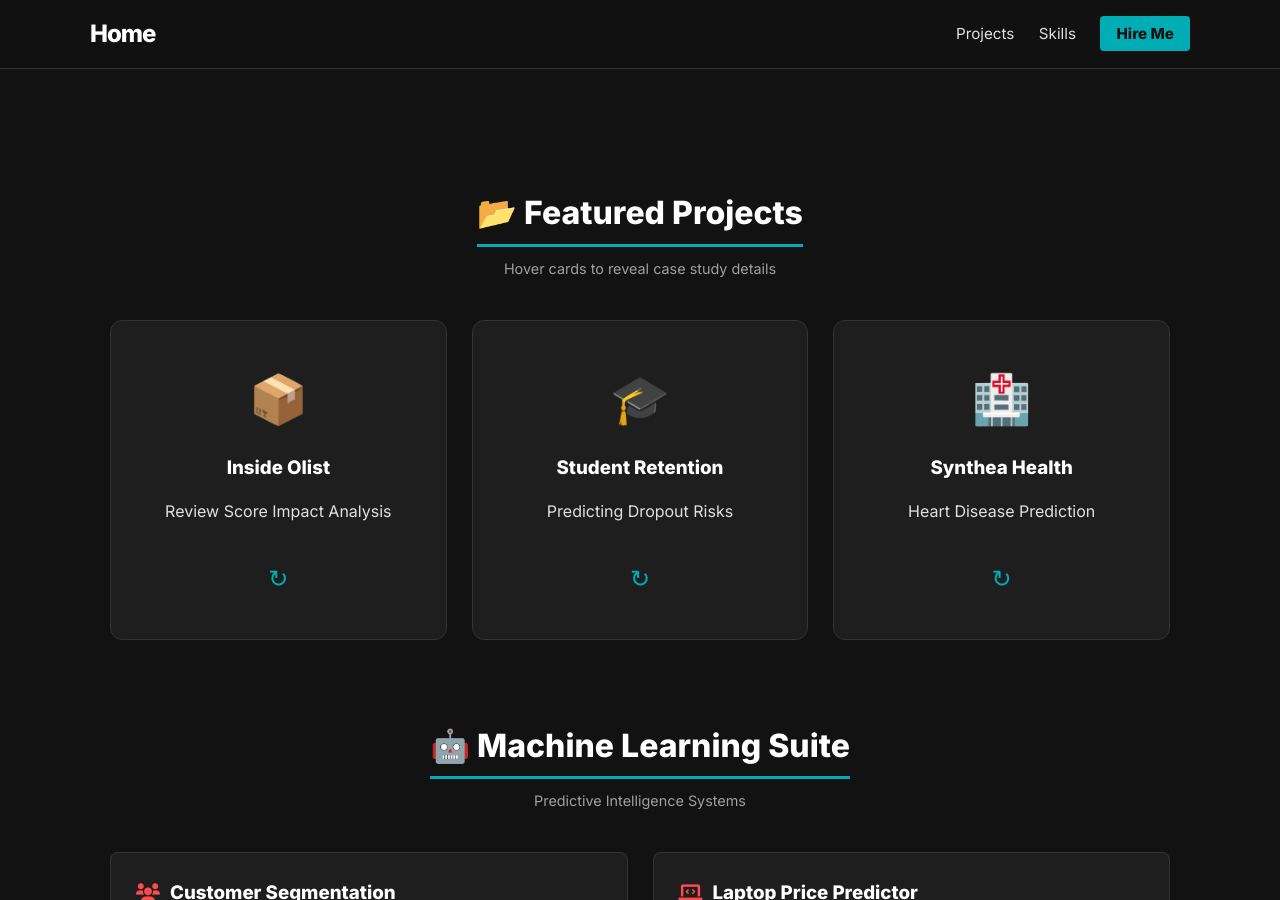
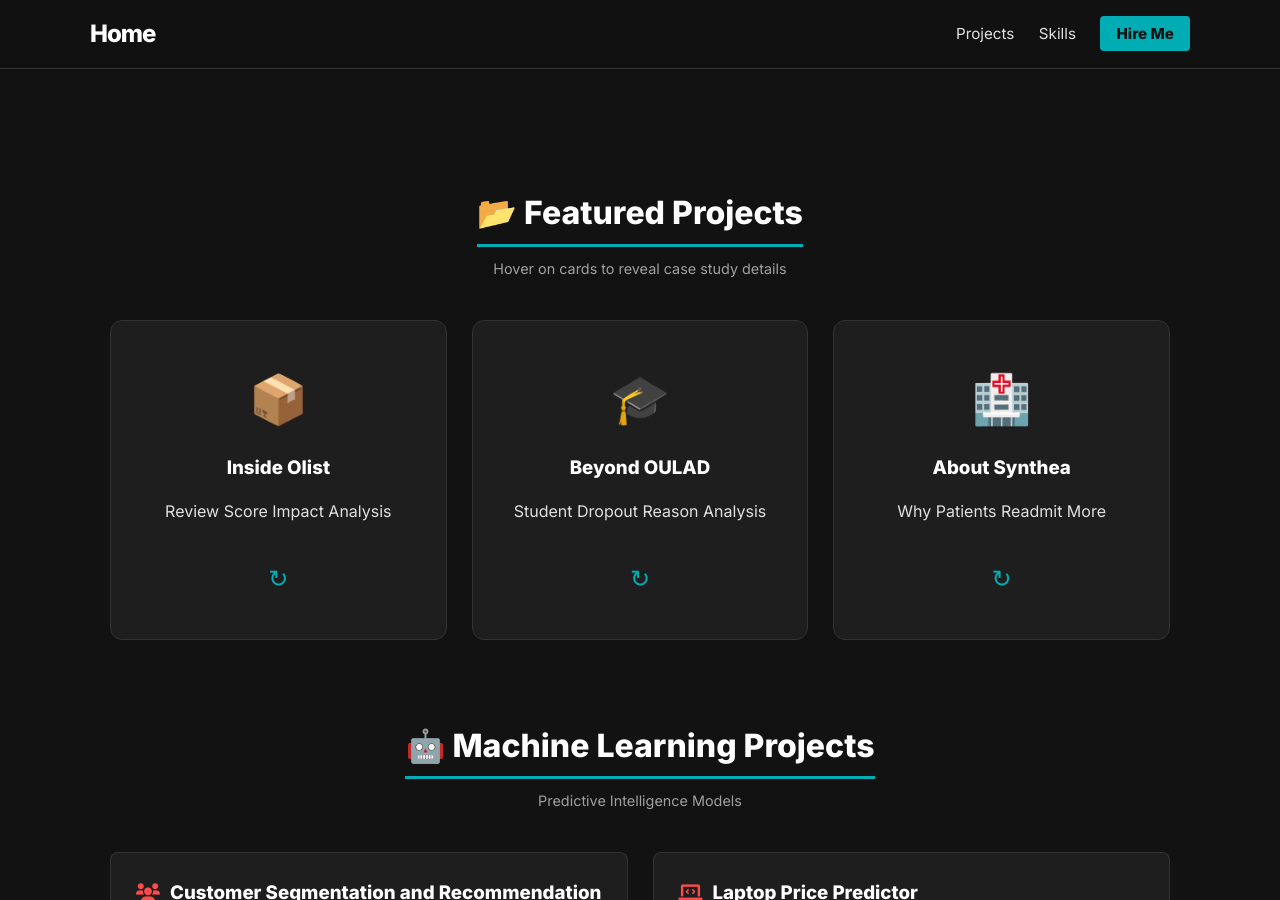
Before and after one commit to IamRaNo/iamrano.github.io, a Jekyll site: the page built from index.md, in a window 1280 px wide and 900 px high, scrolled down 772 px. Built offline with Jekyll 4.4.1, drawn with Linux system fonts in a browser that asks for light colours; some of the changed text lies outside the part shown.

Commit message:
Update personal introduction and project descriptions

```diff
--- a/index.md
+++ b/index.md
@@ -6,11 +6,10 @@
 <div class="hero-section">
   <div class="hero-content">
     <h1>Hi, I'm <span class="text-highlight">Ranojoy</span></h1>
-    <h3>I Turn Data Into <span class="text-accent">Decisions</span></h3>
+    <h3>I am Into <span class="text-accent">Data Analytics</span></h3>
     <p>Aspiring Data Analyst specializing in ML, Predictive Modeling, and Visualization. Eager to solve real-world problems.</p>
-
     <div class="hero-actions">
-      <a href="#projects" class="btn-primary">View Work <i class="fas fa-arrow-down"></i></a>
+      <a href="#projects" class="btn-primary">View Projects<i class="fas fa-arrow-down"></i></a>
       <div class="social-icons">
         <a href="{{ site.linkedin }}"><i class="fab fa-linkedin"></i></a>
         <a href="{{ site.github_handle }}"><i class="fab fa-github"></i></a>
@@ -27,7 +26,7 @@
 
 <div id="projects" class="section-header">
   <h2>📂 Featured Projects</h2>
-  <p>Hover cards to reveal case study details</p>
+  <p>Hover on cards to reveal case study details</p>
 </div>
 
 <div class="grid-wrapper col-3">
@@ -41,12 +40,12 @@
         <span style="color: var(--accent); font-size: 1.5rem; margin-top: 20px;">↻</span>
       </div>
       <div class="flip-back">
-        <h3>Results</h3>
-        <p>Found that delivery speed impacts score 3x more than punctuality.</p>
+        <h3>Description</h3>
+        <p>Analyzed 100k+ orders using MySQL and Python to identify poor rating drivers</p>
         <div class="tags">
-          <span>Python</span><span>Seaborn</span>
+          <span>Python</span><span>Seaborn</span><span>Stats</span>
         </div>
-        <a href="{{ site.github_handle }}" class="btn-small">View GitHub</a>
+        <a href="https://github.com/IamRaNo/data-analytics-projects/tree/main/inside_olist_review_analysis" class="btn-small">View GitHub</a>
       </div>
     </div>
   </div>
@@ -55,17 +54,17 @@
     <div class="flip-inner">
       <div class="flip-front">
         <div class="icon-box">🎓</div>
-        <h3>Student Retention</h3>
-        <p>Predicting Dropout Risks</p>
+        <h3>Beyond OULAD</h3>
+        <p>Student Dropout Reason Analysis</p>
         <span style="color: var(--accent); font-size: 1.5rem; margin-top: 20px;">↻</span>
       </div>
       <div class="flip-back">
-        <h3>Results</h3>
-        <p>Identified 'Day 14 Interaction' as the key retention indicator.</p>
+        <h3>Description</h3>
+        <p> Analyzed 30k+ student interactions using MySQL and Python to identify dropout causes</p>
         <div class="tags">
-          <span>Random Forest</span><span>Scikit</span>
+          <span>Python</span><span>MySQL</span><span>Stats</span>
         </div>
-        <a href="{{ site.github_handle }}" class="btn-small">View GitHub</a>
+        <a href="https://github.com/IamRaNo/data-analytics-projects/tree/main/beyond_oulad_student_dropout" class="btn-small">View GitHub</a>
       </div>
     </div>
   </div>
@@ -74,17 +73,17 @@
     <div class="flip-inner">
       <div class="flip-front">
         <div class="icon-box">🏥</div>
-        <h3>Synthea Health</h3>
-        <p>Heart Disease Prediction</p>
+        <h3>About Synthea</h3>
+        <p>Why Patients Readmit More</p>
         <span style="color: var(--accent); font-size: 1.5rem; margin-top: 20px;">↻</span>
       </div>
       <div class="flip-back">
-        <h3>Results</h3>
-        <p>Modeled combined risk factors for early detection strategies.</p>
+        <h3>Description</h3>
+        <p>Combined 60k+ patient records across multiple tables to find readmission patterns</p>
         <div class="tags">
-          <span>Healthcare Analytics</span>
+          <span>Python</span><span>MySQL</span><span>Stats</span>
         </div>
-        <a href="{{ site.github_handle }}" class="btn-small">View GitHub</a>
+        <a href="https://github.com/IamRaNo/data-analytics-projects/tree/main/about_synthea_patient_readmission" class="btn-small">View GitHub</a>
       </div>
     </div>
   </div>
@@ -92,8 +91,8 @@
 </div>
 
 <div class="section-header">
-  <h2>🤖 Machine Learning Suite</h2>
-  <p>Predictive Intelligence Systems</p>
+  <h2>🤖 Machine Learning Projects</h2>
+  <p>Predictive Intelligence Models</p>
 </div>
 
 <div class="grid-wrapper col-2">
@@ -101,12 +100,11 @@
   <div class="tech-card">
     <div class="tech-header">
       <i class="fas fa-users"></i>
-      <h3>Customer Segmentation</h3>
+      <h3>Customer Segmentation and Recommendation</h3>
     </div>
     <div class="tech-body">
-      <p><strong>Goal:</strong> Group customers by purchasing behavior.</p>
-      <p><strong>Tech:</strong> K-Means & Collaborative Filtering.</p>
-      <p><strong>Impact:</strong> 25% boost in cross-selling.</p>
+      <p><strong>Goal:</strong> Group customers by purchasing behavior and demographics.</p>
+      <p><strong>Tech:</strong> K-Means Clustering</p>
     </div>
   </div>
 
@@ -117,20 +115,18 @@
     </div>
     <div class="tech-body">
       <p><strong>Goal:</strong> Estimate market value from specs.</p>
-      <p><strong>Tech:</strong> Regression & Web Scraping.</p>
-      <p><strong>Impact:</strong> 95% pricing accuracy.</p>
+      <p><strong>Tech:</strong> Regression</p>
     </div>
   </div>
 
   <div class="tech-card">
     <div class="tech-header">
       <i class="fas fa-heartbeat"></i>
-      <h3>Heart Disease Risk</h3>
+      <h3>Heart Disease Prediction</h3>
     </div>
     <div class="tech-body">
       <p><strong>Goal:</strong> Early detection using vitals.</p>
-      <p><strong>Tech:</strong> Logistic Regression.</p>
-      <p><strong>Impact:</strong> Reduced false negatives.</p>
+      <p><strong>Tech:</strong> Random Forest</p>
     </div>
   </div>
 
@@ -156,20 +151,20 @@
 
   <div class="ticket-card">
     <span class="ticket-icon">🏏</span>
-    <h3>Next Gen Cricket</h3>
-    <p style="font-size: 0.9em; color: #888;">Talent prediction using statistical modeling.</p>
+    <h3>Next Gen Cricketer</h3>
+    <p style="font-size: 0.9em; color: #888;">Talent prediction using statistical modeling</p>
   </div>
 
   <div class="ticket-card">
     <span class="ticket-icon">✈️</span>
     <h3>Wander Mate</h3>
-    <p style="font-size: 0.9em; color: #888;">Travel destination engine based on user interests.</p>
+    <p style="font-size: 0.9em; color: #888;">Travel destination engine based on user interests</p>
   </div>
 
   <div class="ticket-card">
     <span class="ticket-icon">🎬</span>
-    <h3>Movie Recs</h3>
-    <p style="font-size: 0.9em; color: #888;">Collaborative filtering for personalized watching.</p>
+    <h3>Movie Recommendation</h3>
+    <p style="font-size: 0.9em; color: #888;">Suggest movies based on user interest</p>
   </div>
 
 </div>
@@ -191,7 +186,7 @@
   <a href="https://huggingface.co/spaces/thetshooter/nextGenCricketer" class="app-card">
     <img src="https://img.icons8.com/color/48/cricket.png" width="30">
     <div class="app-info">
-      <span class="app-name">Next Gen Cricket</span>
+      <span class="app-name">Next Gen Cricketer</span>
       <span class="app-status">● Live</span>
     </div>
   </a>
@@ -199,7 +194,7 @@
   <a href="https://senti-analysis-ranoj.streamlit.app/" class="app-card">
     <img src="https://img.icons8.com/color/48/happy--v1.png" width="30">
     <div class="app-info">
-      <span class="app-name">Sentiment AI</span>
+      <span class="app-name">Sentiment Analysis</span>
       <span class="app-status">● Live</span>
     </div>
   </a>
@@ -443,7 +438,6 @@
 <div class="footer">
   <h3>Let's Connect</h3>
   <div class="footer-links" style="display: flex; flex-wrap: wrap; justify-content: center; gap: 20px; max-width: 800px; margin: 30px auto;">
-
     <a href="mailto:{{ site.email }}"><i class="fas fa-envelope"></i> Email</a>
     <a href="{{ site.linkedin }}"><i class="fab fa-linkedin"></i> LinkedIn</a>
     <a href="{{ site.github_handle }}"><i class="fab fa-github"></i> GitHub</a>
```
Also changed, not shown: other parts of index.md (+2 -4 lines).
